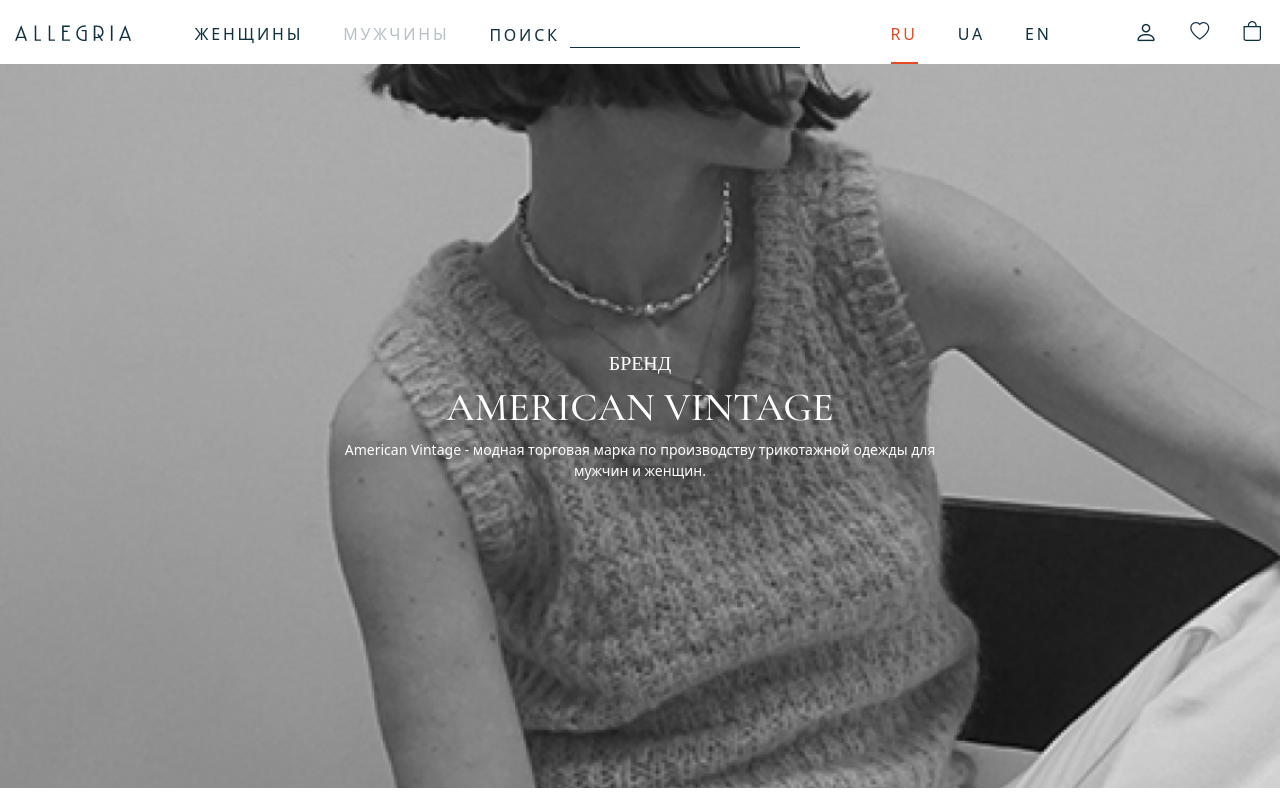
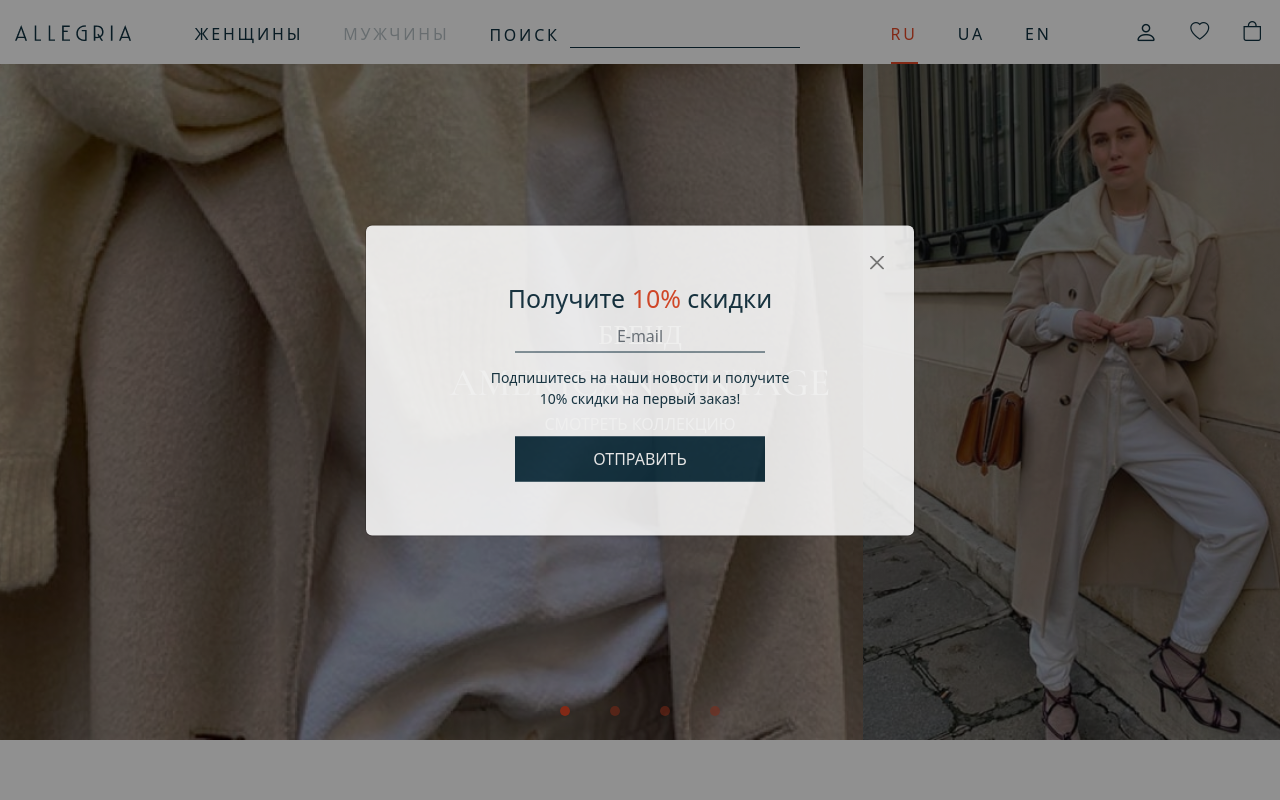
Before and after one commit to MariiaUdovytska/Allegria-Womens-Clothing-Store, a React (Create React App) app in the folder allegria-womens-clothing-store/: page / in a window 1280 px wide. Shown: the top 800 px of the page. Built offline with nearby package versions, Linux system fonts and the light colour scheme.

Commit message:
transition Link to section of page, add react-router-hash-link

```diff
--- a/allegria-womens-clothing-store/package.json
+++ b/allegria-womens-clothing-store/package.json
@@ -12,6 +12,7 @@
     "react-bootstrap": "^2.5.0",
     "react-dom": "^18.2.0",
     "react-router-dom": "^6.4.0",
+    "react-router-hash-link": "^2.4.3",
     "react-scripts": "5.0.1",
     "swiper": "^8.3.2",
     "web-vitals": "^2.1.4"
--- a/allegria-womens-clothing-store/src/App.js
+++ b/allegria-womens-clothing-store/src/App.js
@@ -13,12 +13,12 @@
 	return (
 		<div className='wrapper'>
 			<div className='page'>
-				<Menu />
+				{/* <Menu />
 				<main className='main'>
 					<BrandsPage />
 				</main>
-				<Footer />
-				{/* <BrowserRouter> <BrowserRouter basename="/Allegria-Womens-Clothing-Store">
+				<Footer /> */}
+				<BrowserRouter> {/* <BrowserRouter basename="/Allegria-Womens-Clothing-Store"> */}
 					<ScrollToTop />
 					<Menu />
 					<main className='main'>
@@ -26,11 +26,12 @@
 							<Route exact path="/" element={<MainPage />} />
 							<Route exact path="/home" element={<MainPage />} />
 							<Route path="/about" element={<About />} exact />
+							<Route path="/brands" element={<BrandsPage />} exact />
 						</Routes>
 					</main>
 					<Footer />
 					<ModalWindowTimer />
-				</BrowserRouter> */}
+				</BrowserRouter>
 			</div>
 		</div>
 	);
--- a/allegria-womens-clothing-store/src/Footer.js
+++ b/allegria-womens-clothing-store/src/Footer.js
@@ -16,10 +16,10 @@
 					</Form>
 					<nav className='footer__body-navigation'>
 						<ul>
-							{/* <li className='router-link'><Link to="/about">О&nbsp;нас</Link></li> */}
-							<li className='router-link'>О&nbsp;нас</li>
+							<li className='router-link'><Link to="/about">О&nbsp;нас</Link></li>
+							{/* <li className='router-link'>О&nbsp;нас</li> */}
 							<li>Распространенные вопросы</li>
-							<li>Бренды</li>
+							<li className='router-link'> <Link to="/brands">Бренды</Link></li>
 						</ul>
 					</nav>
 				</div>
--- a/allegria-womens-clothing-store/src/FullScreen.js
+++ b/allegria-womens-clothing-store/src/FullScreen.js
@@ -7,6 +7,8 @@
 import threeGerlsOnPillow from './image/fullScreen/3girlsOnPillow.jpg';
 import fourGerl from './image/fullScreen/4gerl.jpg';
 import fourFeets from './image/fullScreen/4feets.jpg';
+import { HashLink, NavHashLink } from 'react-router-hash-link';
+import { Link } from 'react-router-dom';
 
 
 function FullScreen() {
@@ -26,7 +28,7 @@
 						<Carousel.Caption>
 							<h4>бренд</h4>
 							<h3>american vintage</h3>
-							<p>Смотреть коллекцию</p>
+							<p className='router-link '><Link smooth to="/brands">Cмотреть коллекцию</Link></p>
 						</Carousel.Caption>
 					</Carousel.Item>
 					<Carousel.Item>
@@ -35,7 +37,7 @@
 								<div className='full-screen__body-carousel-caption-info'>
 									<h4>бренд</h4>
 									<h3>george gina lucy</h3>
-									<p>Смотреть коллекцию</p>
+									<p className='router-link '><HashLink to="/brands#section-three">Cмотреть коллекцию</HashLink></p>
 								</div>
 							</div>
 							<div className='full-screen__body-carousel-two-img'>
@@ -49,7 +51,7 @@
 								<div className='full-screen__body-carousel-caption-info'>
 									<h4>бренд</h4>
 									<h3>deha</h3>
-									<p>Смотреть коллекцию</p>
+									<p className='router-link '><HashLink to="/brands#section-two">Cмотреть коллекцию</HashLink></p>
 								</div>
 							</div>
 							<div className='full-screen__body-carousel-three-img'>
@@ -63,7 +65,7 @@
 								<div className='full-screen__body-carousel-caption-info'>
 									<h4>бренд</h4>
 									<h3>birkenstock</h3>
-									<p>Смотреть коллекцию</p>
+									<p className='router-link'><HashLink to="/brands#section-four">Cмотреть коллекцию</HashLink></p>
 								</div>
 							</div>
 							<div className='full-screen__body-carousel-four-img'>
--- a/allegria-womens-clothing-store/src/brands/BrandsPage.js
+++ b/allegria-womens-clothing-store/src/brands/BrandsPage.js
@@ -10,7 +10,7 @@
 	return (
 		<div className='brands'>
 			<div className='brands__body'>
-				<section>
+				<section id="section-one">
 					<div className='brands__body-full full-screen1'>
 						<div className='brands__body-full-text'>
 							<h4>бренд</h4>
@@ -31,7 +31,7 @@
 						</div>
 					</div>
 				</section>
-				<section>
+				<section id="section-two">
 					<div className='brands__body-full full-screen2'>
 						<div className='brands__body-full-text'>
 							<h4>бренд</h4>
@@ -58,7 +58,7 @@
 						</div>
 					</div>
 				</section>
-				<section>
+				<section id="section-three">
 					<div className='brands__body-full-text3'>
 						<h4>бренд</h4>
 						<h3>george gina & lucy</h3>
@@ -75,7 +75,7 @@
 						</div>
 					</div>
 				</section>
-				<section>
+				<section id="section-four">
 					<div className='brands__body-full full-screen4'>
 						<div className='brands__body-full-text'>
 							<h4>бренд</h4>
```
Also changed, not shown: 1 other file (tests, documents, lock files or other folders).
